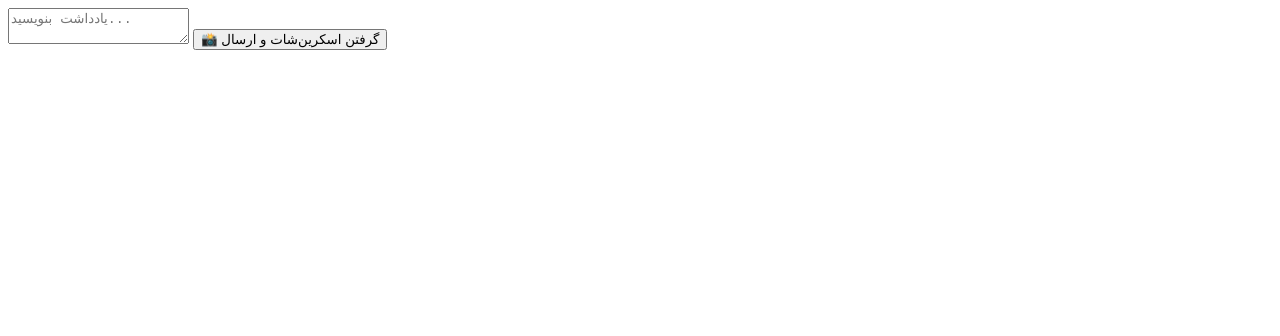
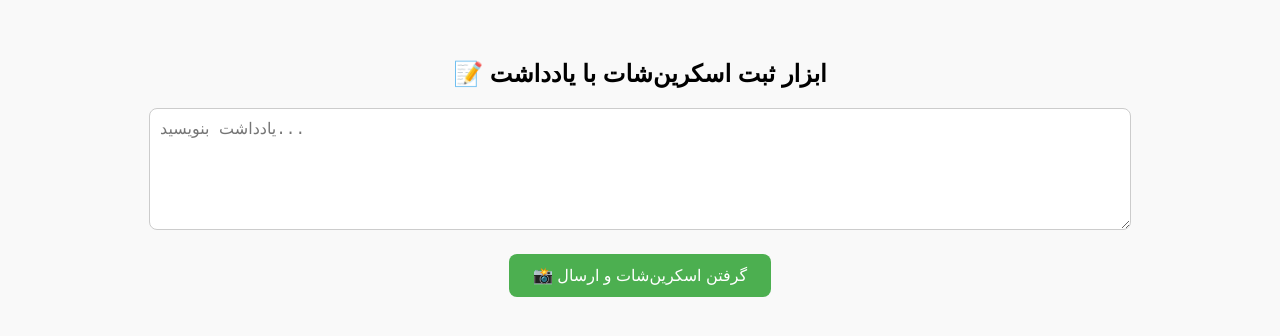
Before and after one commit to Hamedahmas/project-root, a plain HTML site: page client/screenshot_tool/index.html in a window 1280 px wide. Drawn offline with Linux system fonts and the light colour scheme.

Commit message:
Update index.html

```diff
--- a/client/screenshot_tool/index.html
+++ b/client/screenshot_tool/index.html
@@ -4,13 +4,49 @@
   <meta charset="UTF-8" />
   <title>Screenshot Tool</title>
   <script src="https://html2canvas.hertzen.com/dist/html2canvas.min.js"></script>
+  <style>
+    body {
+      font-family: Arial, sans-serif;
+      padding: 2rem;
+      background-color: #f9f9f9;
+      text-align: center;
+    }
+    textarea {
+      width: 80%;
+      height: 100px;
+      padding: 10px;
+      margin-bottom: 20px;
+      font-size: 16px;
+      border: 1px solid #ccc;
+      border-radius: 8px;
+      resize: vertical;
+    }
+    button {
+      padding: 12px 24px;
+      font-size: 16px;
+      background-color: #4CAF50;
+      color: white;
+      border: none;
+      border-radius: 8px;
+      cursor: pointer;
+    }
+    button:disabled {
+      background-color: #ccc;
+      cursor: not-allowed;
+    }
+  </style>
 </head>
 <body>
-  <textarea id="notes" placeholder="یادداشت بنویسید..."></textarea>
-  <button onclick="captureAndSend()">📸 گرفتن اسکرین‌شات و ارسال</button>
+  <h2>📝 ابزار ثبت اسکرین‌شات با یادداشت</h2>
+  <textarea id="notes" placeholder="یادداشت بنویسید..."></textarea><br>
+  <button id="captureBtn" onclick="captureAndSend()">📸 گرفتن اسکرین‌شات و ارسال</button>
 
   <script>
     function captureAndSend() {
+      const btn = document.getElementById("captureBtn");
+      btn.disabled = true;
+      btn.innerText = "⏳ در حال ارسال...";
+
       html2canvas(document.body).then(canvas => {
         canvas.toBlob(blob => {
           const formData = new FormData();
@@ -22,10 +58,17 @@
             body: formData
           })
           .then(res => res.text())
-          .then(alert)
+          .then(msg => {
+            alert("✅ ارسال شد: " + msg);
+            document.getElementById("notes").value = "";
+          })
           .catch(err => {
             console.error(err);
             alert("❌ خطا در ارسال به سرور");
+          })
+          .finally(() => {
+            btn.disabled = false;
+            btn.innerText = "📸 گرفتن اسکرین‌شات و ارسال";
           });
         });
       });
```
